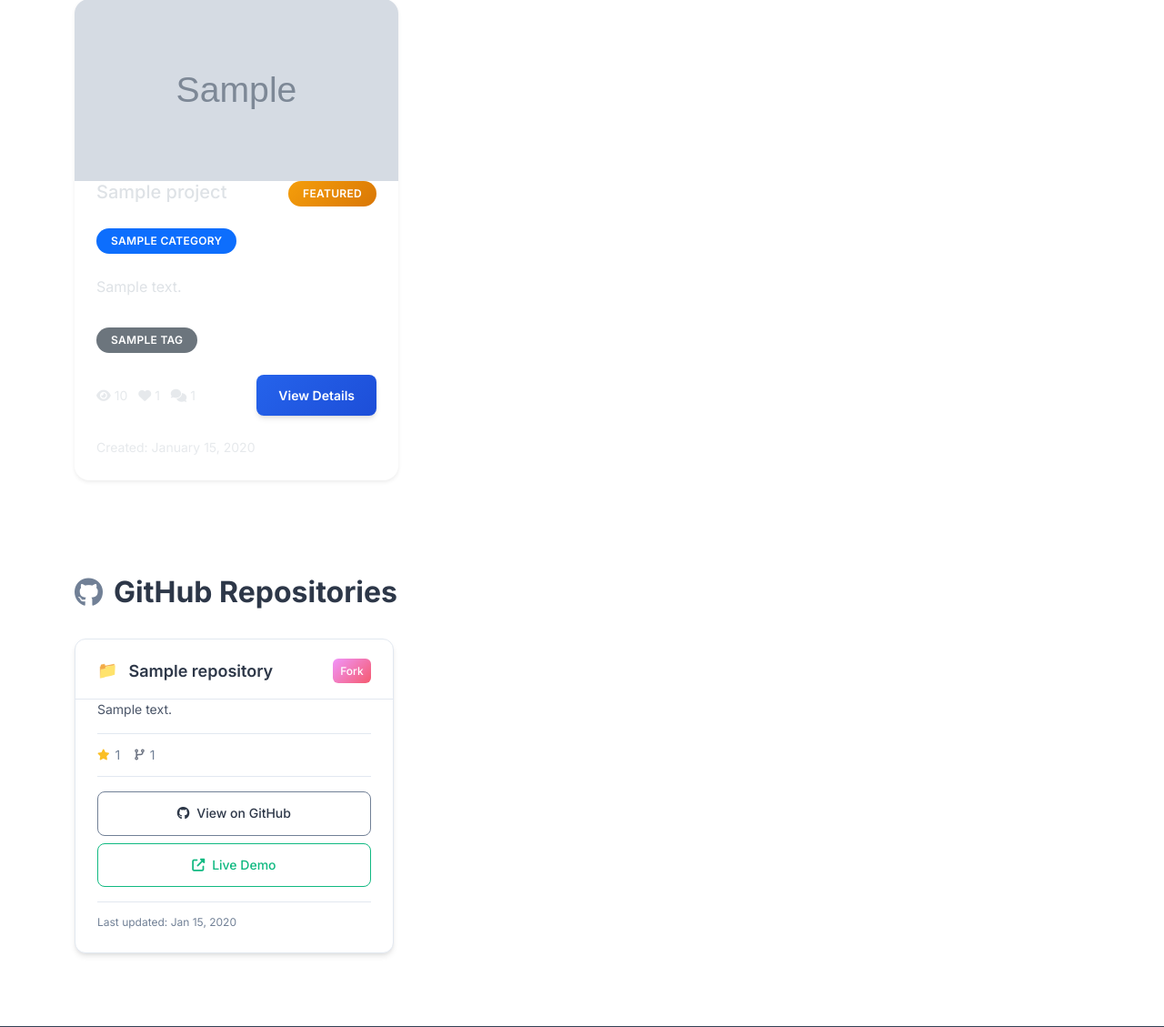
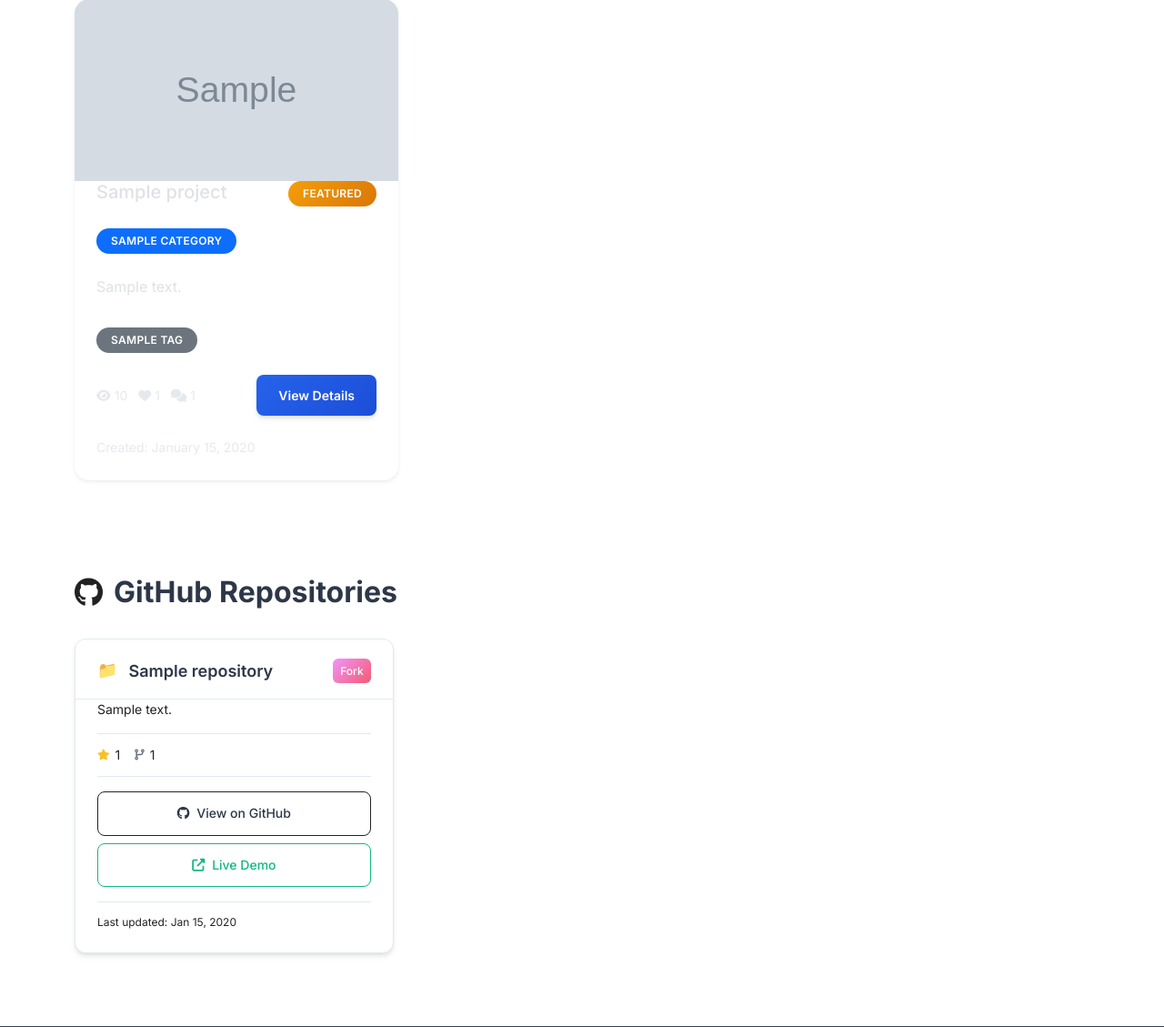
Before and after one commit to cDorth/Digital-Port, a Flask app: page /projects in a window 1280 px wide. Shown: the part 215-1344 px from the top of the page at 91% size. Run offline with Flask 3, Linux system fonts and the light colour scheme; tables that the repository leaves empty hold one stand-in row (values such as "Sample post"); grey boxes marked "Sample" are stand-in pictures; some libraries are stand-ins or nearby versions.

Commit message:
Adjust text colors for better readability on the website
Update CSS variables --text-secondary and --text-muted in modern-style.css and professional-cards.css to use the color #222.

Replit-Commit-Author: Agent
Replit-Commit-Session-Id: b99b2135-00d3-4ca5-a1d3-90c4041125d3
Replit-Commit-Checkpoint-Type: full_checkpoint
Replit-Commit-Screenshot-Url: https://storage.googleapis.com/screenshot-production-us-central1/06d84d6c-04a4-4801-af64-517690c426e4/b99b2135-00d3-4ca5-a1d3-90c4041125d3/Xofdncs

```diff
--- a/static/css/modern-style.css
+++ b/static/css/modern-style.css
@@ -34,8 +34,8 @@
     --bg-secondary: #f8fafc;
     --bg-tertiary: #f1f5f9;
     --text-primary: #374151;
-    --text-secondary: #6b7280;
-    --text-muted: #9ca3af;
+    --text-secondary: #222;
+    --text-muted: #222;
     --border-color: #e2e8f0;
     --border-light: #f1f5f9;
 
--- a/static/css/professional-cards.css
+++ b/static/css/professional-cards.css
@@ -22,9 +22,9 @@
   --card-bg-dark: #1e1e2e;
   --text-primary-light: #2d3748;
   --text-primary-dark: #f7fafc;
-  --text-secondary-light: #4a5568;
+  --text-secondary-light: #222;
   --text-secondary-dark: #cbd5e1;
-  --text-muted-light: #718096;
+  --text-muted-light: #222;
   --text-muted-dark: #94a3b8;
   --border-light: #e2e8f0;
   --border-dark: #374151;
```
Also changed, not shown: .local/state/replit/agent/.latest.json, .local/state/replit/agent/filesystem/filesystem_state.json, 1 other file.
